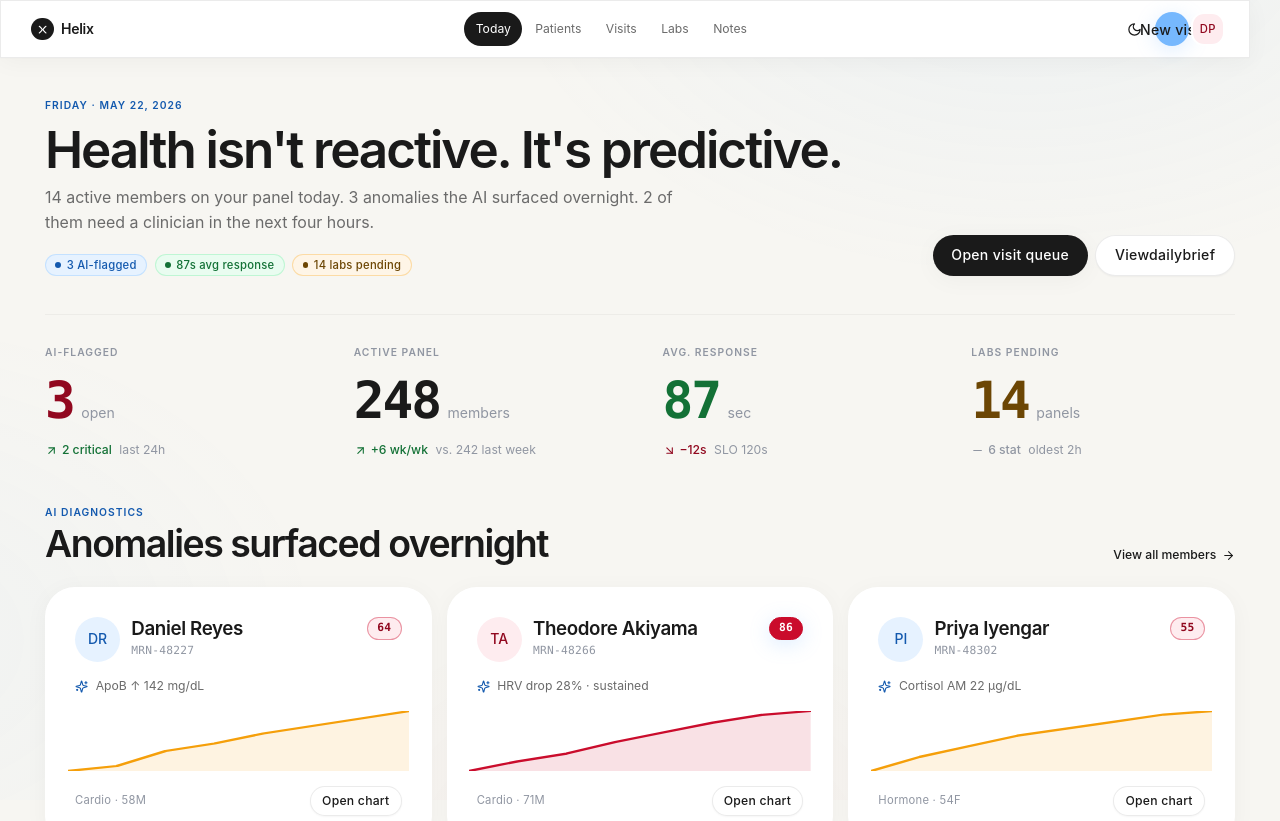
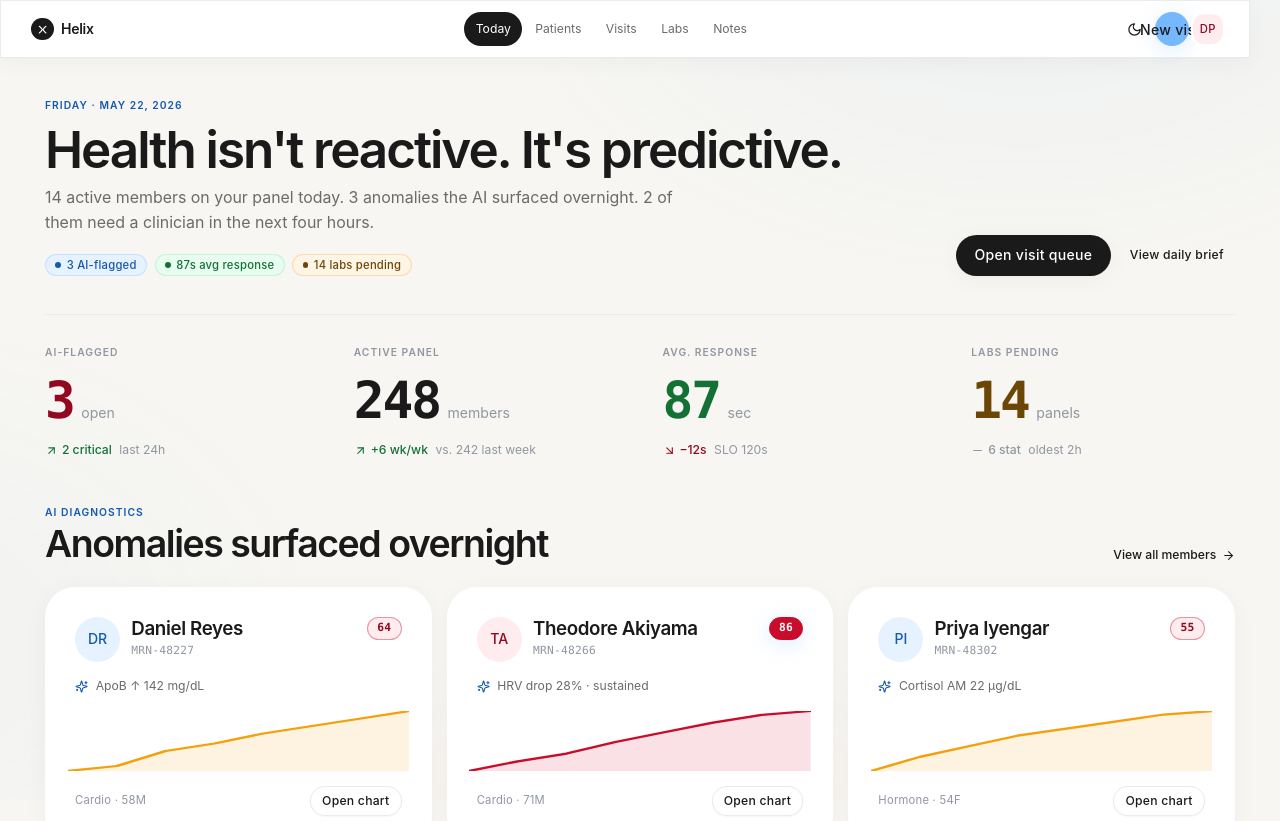
Before and after one commit to Soffi-Originals/helix-clinician-console, a Next.js app: page / in a window 1280 px wide. Shown: the top 821 px of the page. Built offline with nearby package versions, Linux system fonts and the light colour scheme.

Commit message:
AI: Update app/page.tsx

```diff
--- a/app/page.tsx
+++ b/app/page.tsx
@@ -33,7 +33,7 @@ export default function OverviewPage() {
           actions={
             <>
               <Button variant="primary" size="lg">Open visit queue</Button>
-              <Button variant="secondary" size="lg">Viewdailybrief</Button>
+              <Button variant="ghost" size="sm" fullWidth={false}>View daily brief</Button>
             </>
           }
         />
```
